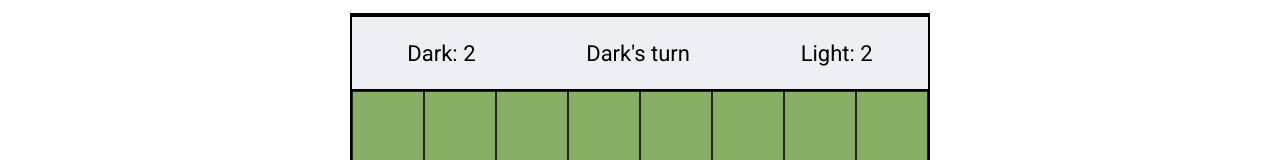
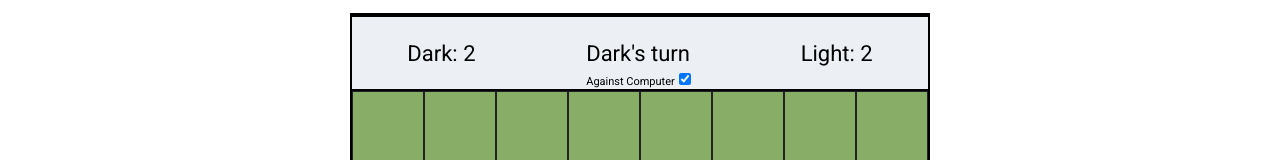
Before and after one commit to tarik-tezcan/reversi, a Vue app: page / in a window 1280 px wide. Shown: the part 207-367 px from the top of the page. Built offline with nearby package versions, Linux system fonts and the light colour scheme.

Commit message:
Added an option to turn on and off ai

```diff
--- a/src/components/InfoBar.vue
+++ b/src/components/InfoBar.vue
@@ -19,6 +19,16 @@
     >
       Pass Turn
     </button>
+    <div id="ai-checkbox">
+      <label for="vs-ai"> Against Computer</label>
+      <input
+        id="vs-ai"
+        v-model="checked"
+        type="checkbox"
+        name="vs-ai"
+        @change="emitCheckboxState($event)"
+      >
+    </div>
   </div>
 </template>
 
@@ -30,9 +40,12 @@ export default {
     lightPieces: { type: Number, default: 2 },
     darkPieces: { type: Number, default: 2 },
   },
+  emits: ['opponentChange'],
   data() {
     return {
+      checked: true,
       isDisabled: true,
+      isChecked: false,
     };
   },
   methods: {
@@ -41,6 +54,11 @@ export default {
     },
     disableButton() {
       this.isDisabled = true;
+    },
+    emitCheckboxState(event) {
+      this.isChecked = event.target.checked;
+      this.$emit('opponentChange', this.isChecked);
+      console.log(this.isChecked);
     },
   },
 };
@@ -68,7 +86,17 @@ export default {
   align-items: center;
 }
 
+#ai-checkbox {
+  font-size: 11px;
+
+  input {
+    width: 12px;
+    height: 12px;
+  }
+}
+
 p {
   font-size: 22px;
+  margin-bottom: 4px;
 }
 </style>
--- a/src/components/ReversiGrid.vue
+++ b/src/components/ReversiGrid.vue
@@ -1,9 +1,12 @@
 <template>
-  <div id="grid">
+  <div
+    id="grid"
+  >
     <InfoBar
       :light-pieces="lightPieces"
       :dark-pieces="darkPieces"
       :turn="turn"
+      @opponentChange="changeOpponent($event)"
     />
     <div
       v-for="row in gridSize"
@@ -45,6 +48,7 @@ export default {
       darkPieces: 2,
       winner: 'none',
       isComputerTurn: false,
+      isAgainstComputer: true,
     };
   },
   computed: {
@@ -65,6 +69,13 @@ export default {
     this.grid[4][3] = 1;
   },
   methods: {
+    changeOpponent(event) {
+      this.isAgainstComputer = event;
+      if (this.isAgainstComputer && this.isComputerTurn) {
+        this.isComputerTurn = false;
+        this.computerMove();
+      }
+    },
     // 0 designates an empty cell
     // 1 designates a dark cell
     // 2 designates a light cell
@@ -100,7 +111,8 @@ export default {
             alert(`${this.turn}Turn Passed`);
           }
         }
-        if (this.isComputerTurn === true && this.checkAllPossibleMoves().length !== 0) {
+        if (this.turn === 'light' && this.isAgainstComputer && this.isComputerTurn
+        && this.checkAllPossibleMoves().length !== 0) {
           this.isComputerTurn = false;
           this.computerMove();
         }
@@ -134,7 +146,7 @@ export default {
       moves = moves.sort((el1, el2) => (el2[2] - el1[2]));
       console.log(moves);
       /* console.log(`${moves[0][0][0][0]}-${moves[0][0][0][1]}`); */
-      setTimeout(() => (this.handleMove(`${moves[0][0][0] + 1}-${moves[0][0][1] + 1}`)), 1000);
+      setTimeout(() => (this.handleMove(`${moves[0][0][0] + 1}-${moves[0][0][1] + 1}`)), 500);
     },
     changeColorTo(startLocation, endLocation, targetColorCode) {
       let curRow = startLocation[0];
```
